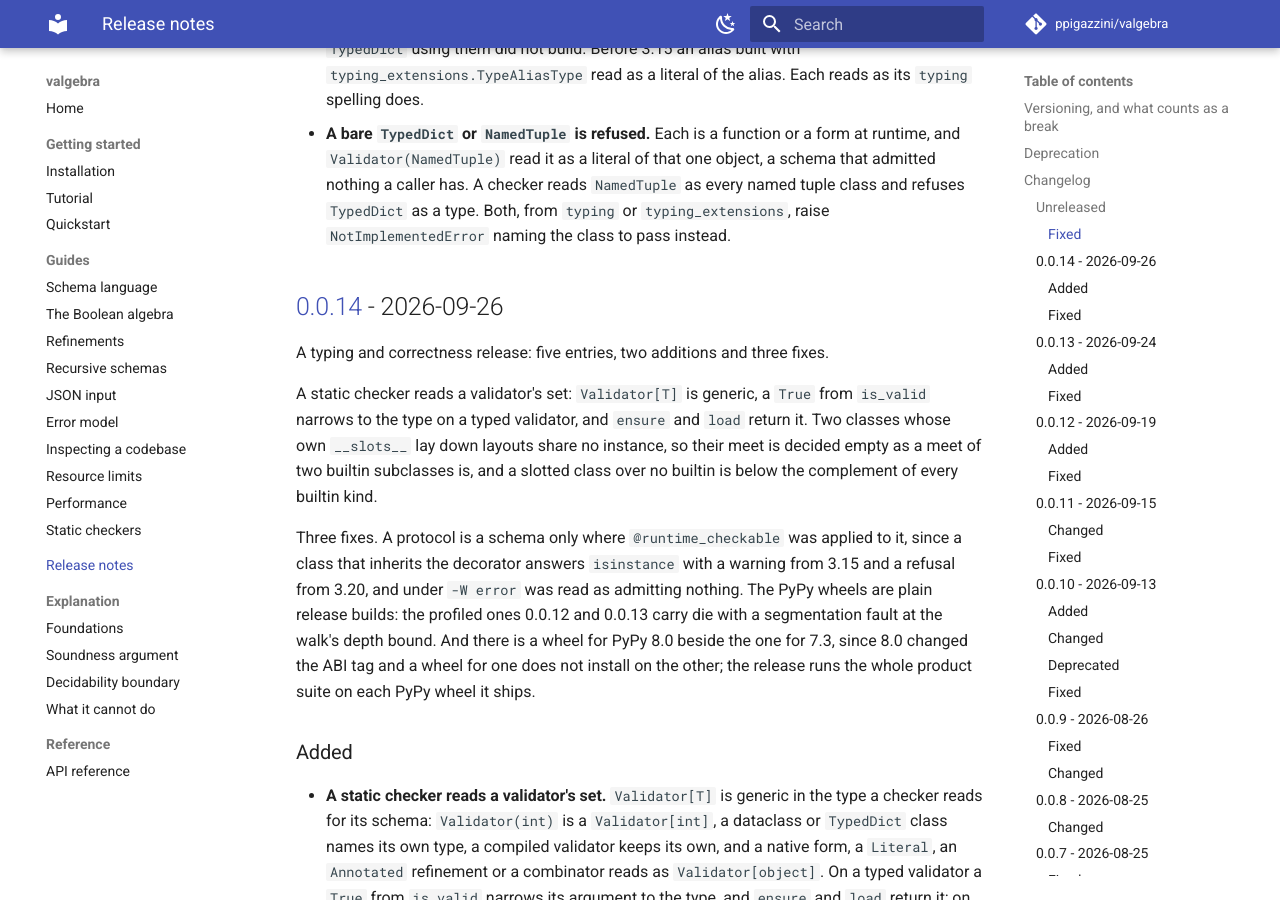
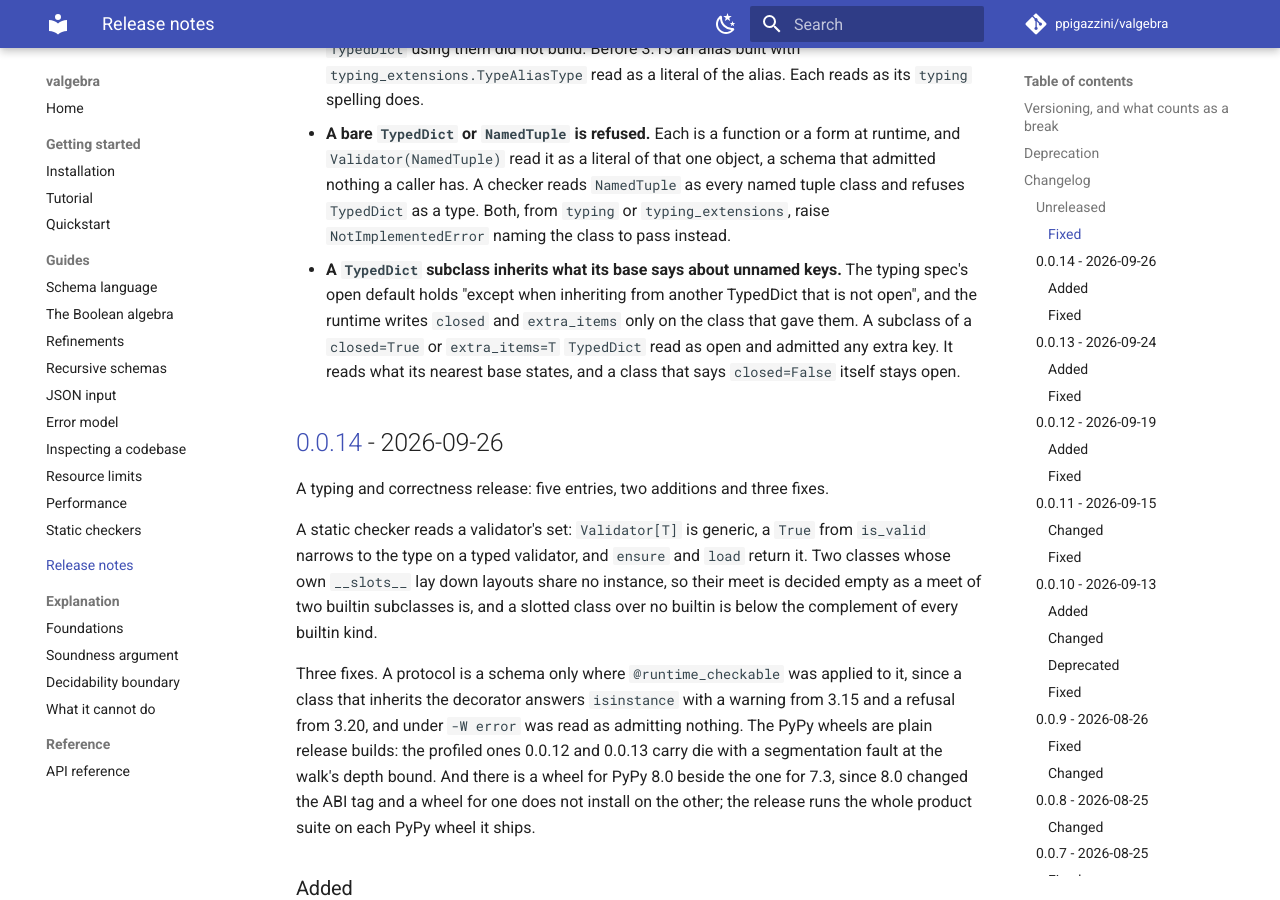
Before and after one commit to ppigazzini/valgebra, an MkDocs documentation site: the page built from docs/12-changelog.md, in a window 1280 px wide and 900 px high, scrolled down 3665 px. Built offline with MkDocs 1.6.1 and Material for MkDocs 9.7.7, drawn with Linux system fonts in a browser that asks for light colours; comment, search, counter and statistics services are not loaded.

Commit message:
fix: a TypedDict subclass inherits what its base says about unnamed keys
The typing spec reads a `TypedDict` open "except when inheriting from
another TypedDict that is not open", and the runtime writes `__closed__` and
`__extra_items__` on every class with that class's own keywords. A class
that gives neither reads its bases: `inherited_tail` walks `__orig_bases__`
depth first, a generic base through its origin, and takes the first
`TypedDict` that states a tail. A subclass of a `closed=True` class admits
no extra key, one of an `extra_items=T` class types them, and a class that
says `closed=False` itself is open. The walk is bounded like the build.

A product row reads both implementations, and a corpus row reads synthetic
classes so the walk is judged on every interpreter. The schema language and
frontend pages say the tail is inherited.

```diff
--- a/CHANGELOG.md
+++ b/CHANGELOG.md
@@ -32,6 +32,7 @@ answer of its own, or a repair to a change not yet released.
 - fix: an object carrying metadata and no origin is a value
 - fix: a typing_extensions spelling reads as its typing one
 - fix: a bare TypedDict or NamedTuple is refused
+- fix: a TypedDict subclass inherits what its base says about unnamed keys
 
 -->
 
@@ -158,6 +159,13 @@ answer of its own, or a repair to a change not yet released.
   `NamedTuple` as every named tuple class and refuses `TypedDict` as a type.
   Both, from `typing` or `typing_extensions`, raise `NotImplementedError`
   naming the class to pass instead.
+- **A `TypedDict` subclass inherits what its base says about unnamed keys.**
+  The typing spec's open default holds "except when inheriting from another
+  TypedDict that is not open", and the runtime writes `closed` and
+  `extra_items` only on the class that gave them. A subclass of a
+  `closed=True` or `extra_items=T` `TypedDict` read as open and admitted any
+  extra key. It reads what its nearest base states, and a class that says
+  `closed=False` itself stays open.
 
 ## [0.0.14] - 2026-09-26
 
```
Also changed, not shown: docs/03-schema-language.md (+1 -1 lines), docs/dev/03-frontend.md (+5 -1 lines), 3 other files.
